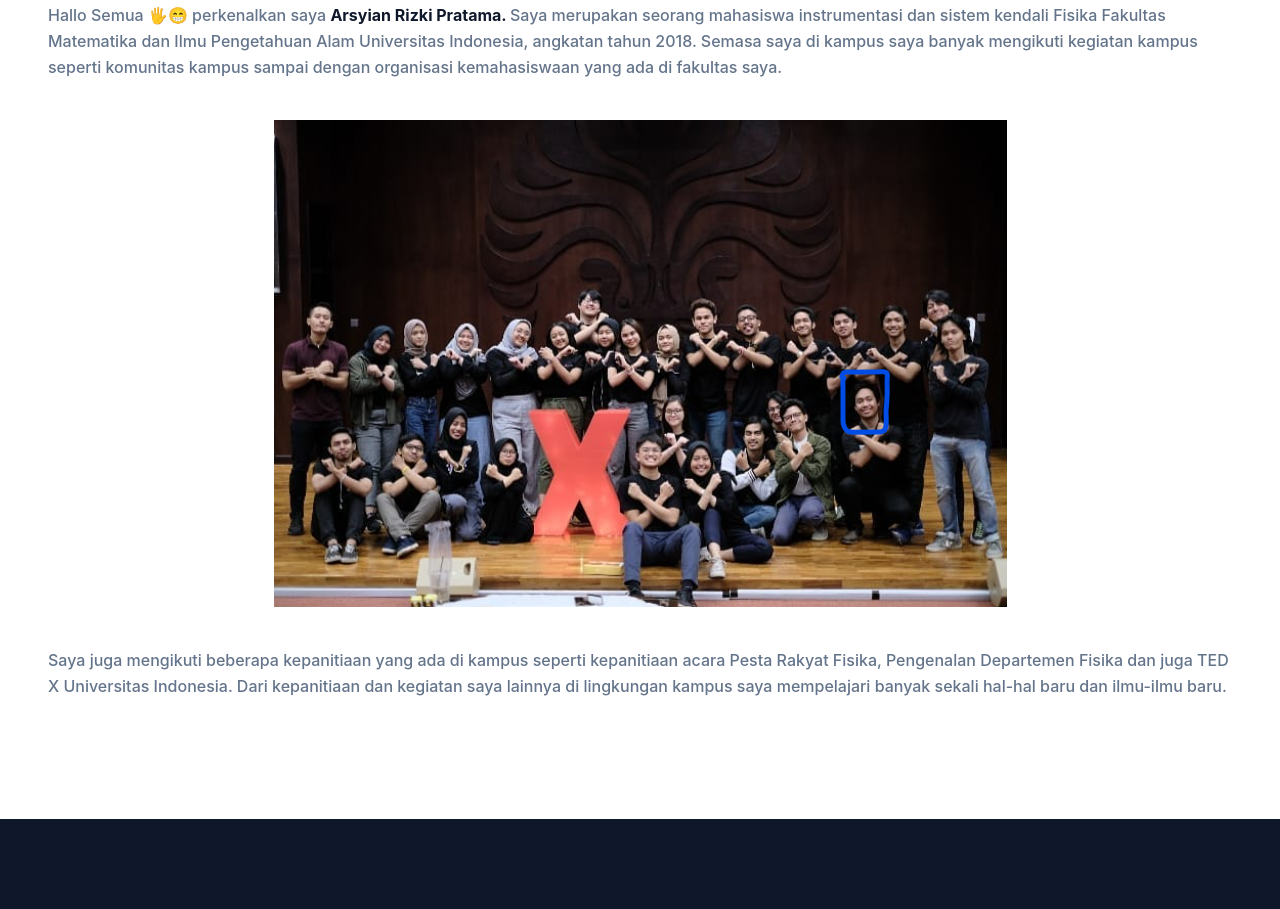
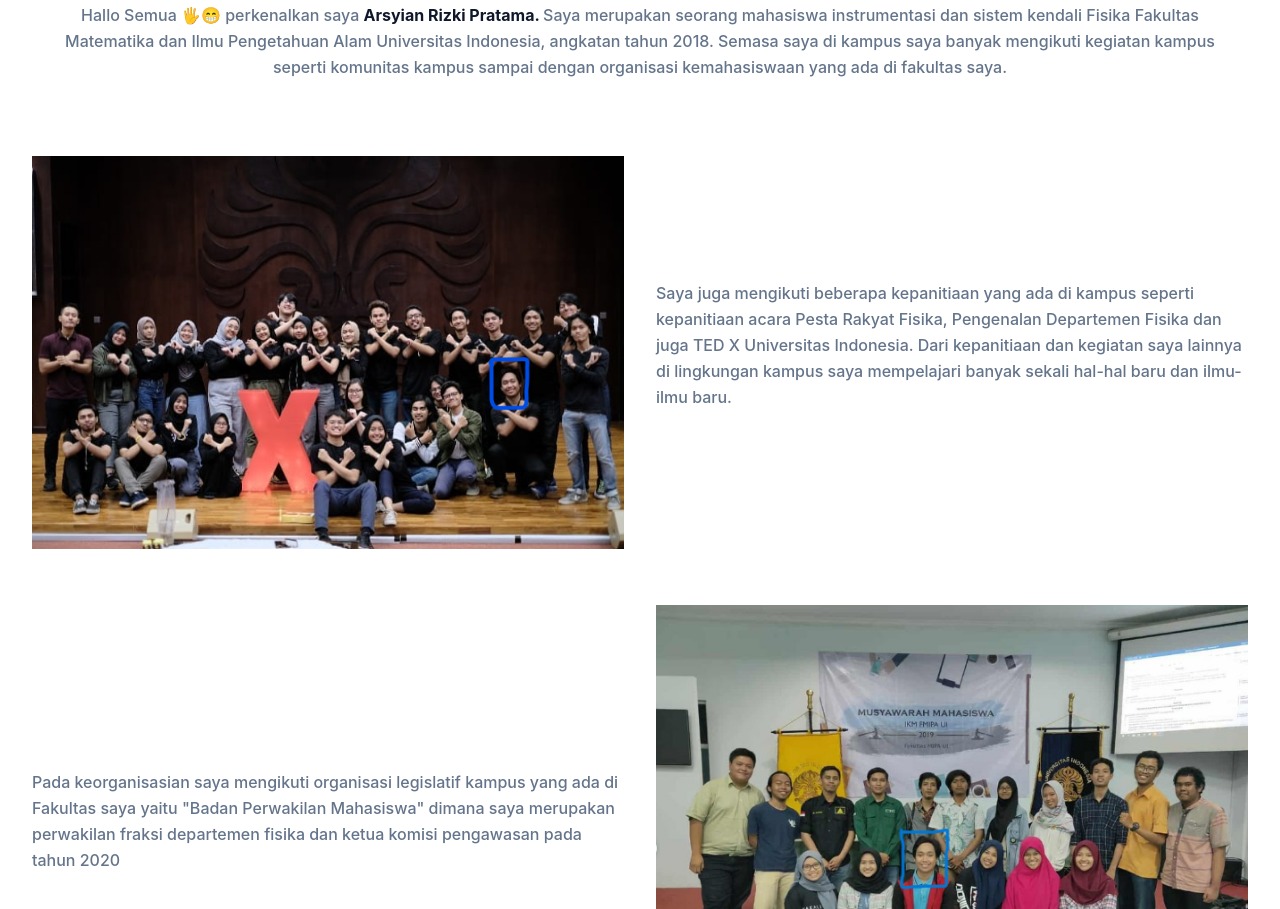
Before and after one commit to ArsyianRizkiPratama/portfolio, a website: page blog/arsyian-blog.html in a window 1280 px wide. Shown: the part 810-1719 px from the top of the page. Drawn offline with Linux system fonts and the light colour scheme.

Commit message:
menambah bpm dan membenarkan beberapa href

```diff
--- a/blog/arsyian-blog.html
+++ b/blog/arsyian-blog.html
@@ -15,7 +15,7 @@
         <div class="container">
             <div class="flex items-center justify-between relative">
                 <div class="px-4">
-                    <a href="https://arsyianrizkipratama.github.io/portfolio/#home" class="font-bold text-lg text-primary block py-6">Arsyian Rizki Pratama</a>
+                    <a href="/index.html" class="font-bold text-lg text-primary block py-6">Arsyian Rizki Pratama</a>
                 </div>
 
                 <div class="flex items-center px-4">
@@ -28,7 +28,7 @@
                     <nav id="nav-menu" class="hidden absolute py-5 bg-white shadow-lg rounded-lg max-w-[250px] w-full right-4 top-full lg:block lg:static lg:bg-transparent lg:max-w-full lg:shadow-none lg:rounded-none">
                         <ul class="block lg:flex">
                             <li class="group">
-                                <a href="https://arsyianrizkipratama.github.io/portfolio/#" class="text-base text-dark py-2 mx-8 flex group-hover:text-primary">Beranda</a>
+                                <a href="/index.html#home" class="text-base text-dark py-2 mx-8 flex group-hover:text-primary">Beranda</a>
                             </li>
                             <li class="group">
                                 <a href="/index.html#about" class="text-base text-dark py-2 mx-8 flex group-hover:text-primary">Tentang saya</a>
@@ -59,22 +59,51 @@
             <div class="flex flex-wrap">
                 <div class="w-full self-center px-8 ">
                     <!-- Headline & DateTime start -->
-                    <h1 class="text-base mb-3 text-left font-semibold text-primary md:text-xl lg:text-2xl"><span class="block font-bold text-dark text-2xl mt-3 md:text-4xl lg:text-5xl">Mengenal Arsyian</span></h1>
-                    <h3 class="font-medium text-xs text-slate-500 text-left pt-8">Ditulis oleh <a href="/index.html" target="_blank" class="font-bold text-primary">Arsyian Rizki Pratama</a>,<a href="arsyian-blog.html" target="_blank" class="font-bold text-primary"> 20/02/2022</a>.</h3>
+                    <h1 class="text-base mb-3 text-left font-semibold text-primary md:text-xl lg:text-2xl"><span class="block font-bold text-dark text-2xl mt-3 md:text-4xl lg:text-5xl">Sedikit Mengenal Arsyian</span></h1>
+                    <h3 class="font-medium text-xs text-slate-500 text-left pt-8">Ditulis oleh <a href="https://arsyianrizkipratama.github.io/portfolio/" class="font-bold text-primary">Arsyian Rizki Pratama</a>,<a href="https://arsyianrizkipratama.github.io/portfolio/blog/arsyian-blog.html" class="font-bold text-primary"> 20/02/2022</a>.</h3>
                     <!-- Headline & DateTime End -->
 
                     <!-- Paragraf & Image Content Start -->
                     <div class="mt-10 flex items-center justify-center"><img src="../dist/img/arsyian.png" alt="arsyian"></div>
-                    <p class="font-medium text-justify text-secondary mb-10 leading-relaxed pt-10">Hallo Semua 🖐️😁 perkenalkan saya <span class="text-dark font-bold">Arsyian Rizki Pratama. </span>Saya merupakan seorang mahasiswa instrumentasi dan sistem kendali Fisika Fakultas Matematika dan Ilmu Pengetahuan Alam Universitas Indonesia, angkatan tahun 2018. Semasa saya di kampus saya banyak mengikuti kegiatan kampus seperti komunitas kampus sampai dengan organisasi kemahasiswaan yang ada di fakultas saya.</p>
-                    <div class="mt-10 flex items-center justify-center"><img src="../dist/img/blog/arsyian/tedx.png" alt="tedx"></div>
-                    <p class="font-medium text-justify text-secondary mb-10 leading-relaxed pt-10">Saya juga mengikuti beberapa kepanitiaan yang ada di kampus seperti kepanitiaan acara Pesta Rakyat Fisika, Pengenalan Departemen Fisika dan juga TED X Universitas Indonesia. Dari kepanitiaan dan kegiatan saya lainnya di lingkungan kampus saya mempelajari banyak sekali hal-hal baru dan ilmu-ilmu baru.</p>
-                    <p class="font-medium text-justify text-secondary mb-10 leading-relaxed pt-10"></p>
+                    <p class="font-medium text-center text-secondary mb-10 leading-relaxed pt-10">Hallo Semua 🖐️😁 perkenalkan saya <span class="text-dark font-bold">Arsyian Rizki Pratama. </span>Saya merupakan seorang mahasiswa instrumentasi dan sistem kendali Fisika Fakultas Matematika dan Ilmu Pengetahuan Alam Universitas Indonesia, angkatan tahun 2018. Semasa saya di kampus saya banyak mengikuti kegiatan kampus seperti komunitas kampus sampai dengan organisasi kemahasiswaan yang ada di fakultas saya.</p>
                     <!-- Paragraf & Image Content End -->
                 </div>
             </div>
         </div>
     </section>
     <!-- Content Section end -->
+
+    <!-- Ted x start -->
+    <div class="container">
+        <div class="flex flex-wrap">
+            <div class="w-full self-end px-4 lg:w-1/2">
+                <div class="relative mt-10 lg:mb-5 lg:mt-9 lg:right-0"><img src="/dist/img/blog/arsyian/tedx.png" alt="Arsyian Rizki Pratama" class="max-w-full mx-auto">
+                </div>
+            </div>
+
+            <div class="mt-10 w-full text-left self-center px-4 lg:w-1/2">
+                <p class="font-medium text-secondary mb-10 leading-relaxed">Saya juga mengikuti beberapa kepanitiaan yang ada di kampus seperti kepanitiaan acara Pesta Rakyat Fisika, Pengenalan Departemen Fisika dan juga TED X Universitas Indonesia. Dari kepanitiaan dan kegiatan saya lainnya di lingkungan kampus saya mempelajari banyak sekali hal-hal baru dan ilmu-ilmu baru.</p>
+            </div>
+        </div>
+    </div>
+    <!-- Ted x end -->
+
+    <!-- BPM start -->
+    <div class="container">
+        <div class="flex flex-wrap">
+
+            <div class="mt-10 w-full text-right self-center px-4 lg:w-1/2">
+                <p class="font-medium text-secondary mb-10 leading-relaxed">Pada keorganisasian saya mengikuti organisasi legislatif kampus yang ada di Fakultas saya yaitu "Badan Perwakilan Mahasiswa" dimana saya merupakan perwakilan fraksi departemen fisika dan ketua komisi pengawasan pada tahun 2020 </p>
+            </div>
+
+            <div class="w-full self-end px-4 lg:w-1/2">
+                <div class="relative mt-10 lg:mb-5 lg:mt-9 lg:right-0"><img src="/dist/img/blog/arsyian/bpm.png" alt="Arsyian Rizki Pratama" class="max-w-full mx-auto">
+                </div>
+            </div>
+
+        </div>
+    </div>
+    <!-- BPM end -->
 
     <!-- Footer Start -->
     <footer class="bg-dark pt-24 pb-12">
```
